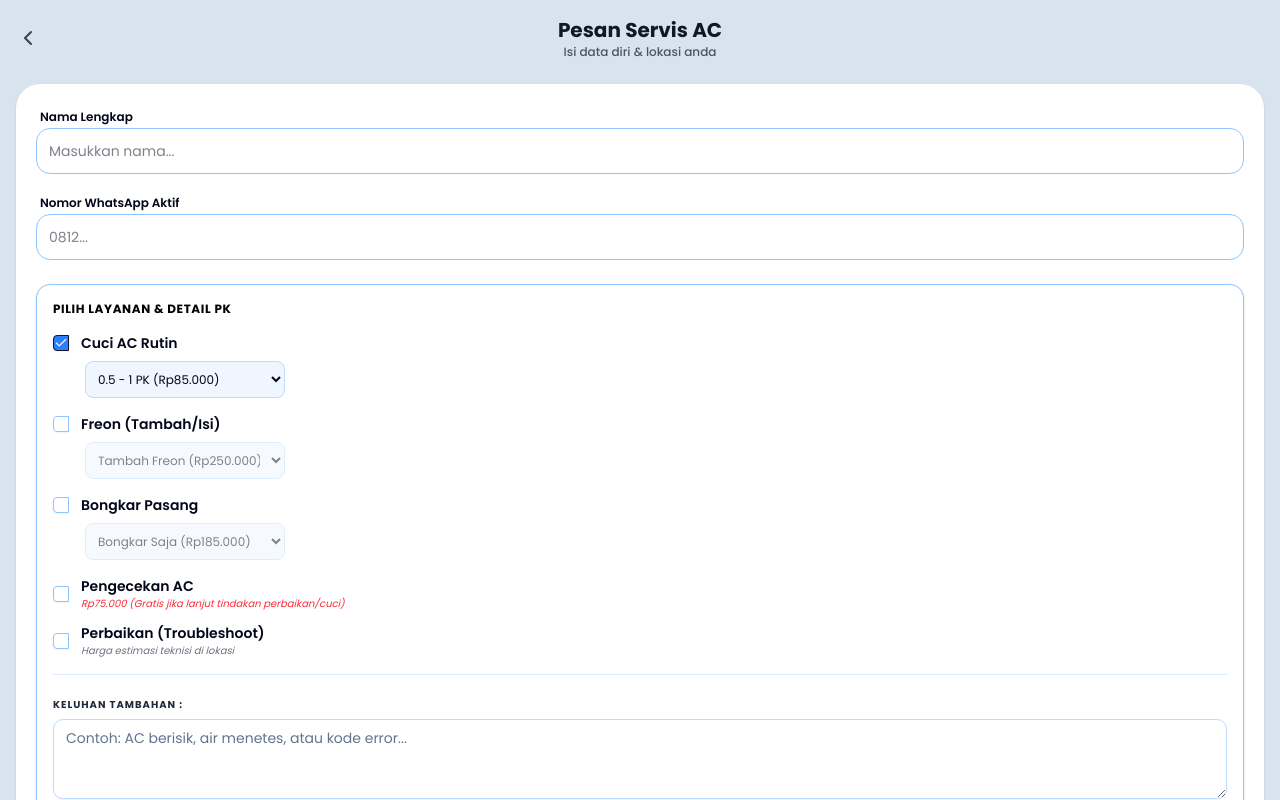
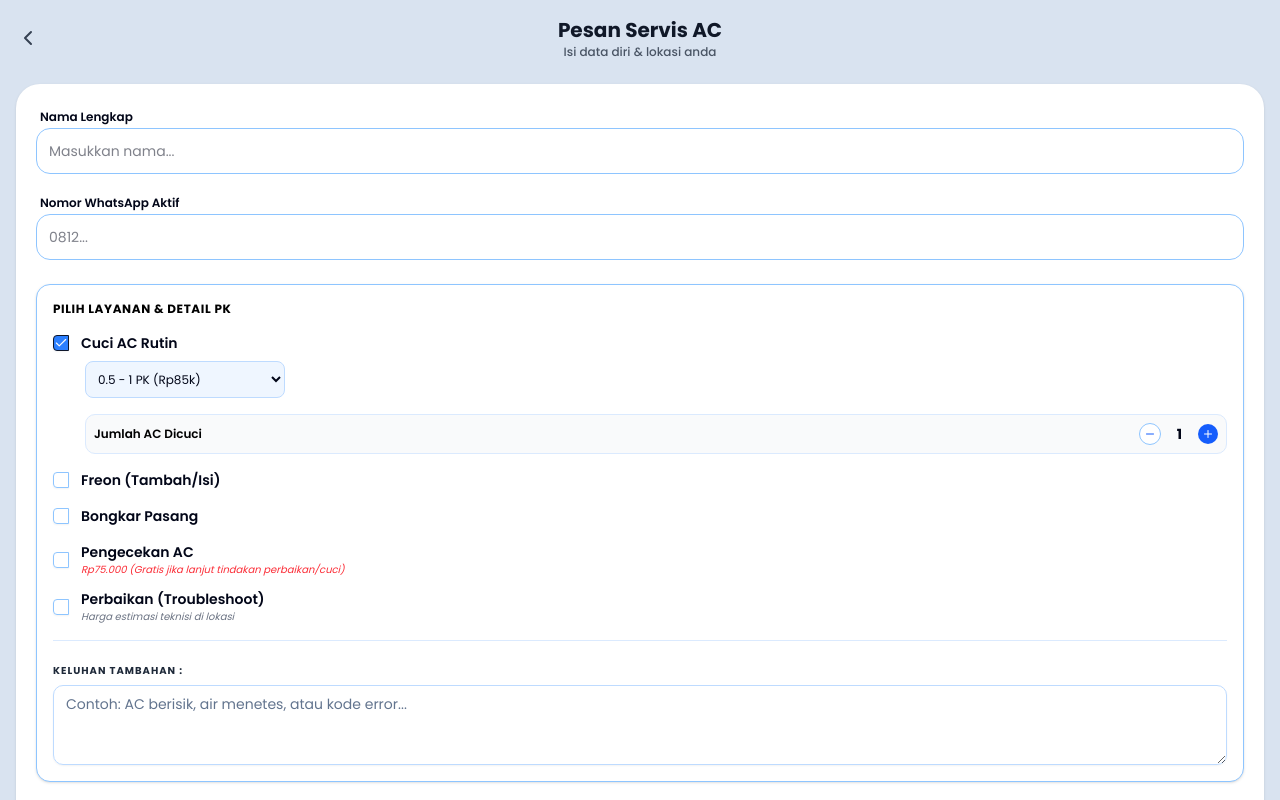
Before and after one commit to dmasaliff/kliqhome, a Next.js app: page /pemesanan in a window 1280 px wide. Both pictures are taken after a click on the checkbox 61 px from the left and 343 px from the top of the page. Shown: the top 800 px of the page. Built offline with nearby package versions, Linux system fonts and the light colour scheme; no server answers.

Commit message:
tambah fitur quantity

```diff
--- a/src/app/(customer)/pemesanan/page.tsx
+++ b/src/app/(customer)/pemesanan/page.tsx
@@ -5,7 +5,7 @@ import { Checkbox } from "@/components/ui/checkbox";
 import { Textarea } from "@/components/ui/textarea";
 import { TimeSlot } from "@/components/TimeSlot";
 import { SuccessSection } from "@/components/SuccessSection";
-import { ChevronLeft, Sun, CloudSun, Moon } from "lucide-react";
+import { ChevronLeft, Sun, CloudSun, Moon, Minus, Plus } from "lucide-react";
 import Link from "next/link";
 import { useState } from "react";
 import { submitOrder } from "@/app/actions/orderActions";
@@ -19,16 +19,37 @@ export default function PesanPage() {
   const [service, setService] = useState<string[]>([]);
   const [isSuccess, setIsSuccess] = useState(false);
   const [isLoading, setIsLoading] = useState(false);
+  const [qtyCuci, setQtyCuci] = useState(1);
+  const [qtyFreon, setQtyFreon] = useState(1);
+  const [qtyBP, setQtyBP] = useState(1);
+  const [qtyPengecekan, setQtyPengecekan] = useState(1);
 
   const handleSuccess = async () => {
     if (!isFormValid || isLoading) return;
     setIsLoading(true);
+
+    const finalServices: string[] = [];
+
+    service.forEach((item) => {
+      if (item.startsWith("cuci_")) {
+        for (let i = 0; i < qtyCuci; i++) finalServices.push(`${item} (Unit ${i + 1})`);
+      } else if (item.includes("freon")) {
+        for (let i = 0; i < qtyFreon; i++) finalServices.push(`${item} (Unit ${i + 1})`);
+      } else if (item.includes("bongkar")) {
+        for (let i = 0; i < qtyBP; i++) finalServices.push(`${item} (Unit ${i + 1})`);
+      } else if (item === "pengecekan") {
+        for (let i = 0; i < qtyPengecekan; i++) finalServices.push(`pengecekan (Unit ${i + 1})`);
+      } else {
+        finalServices.push(item);
+      }
+    });
+
     try {
       await submitOrder({
         customer_name,
         customer_phone,
         address,
-        service,
+        service : finalServices,
         keluhan,
         time_slot: selectedSlot || "Belum dipilih",
       });
@@ -41,6 +62,27 @@ export default function PesanPage() {
       setIsLoading(false);
     }
   };
+
+  const QtyCounter = ({ value, onChange, label }: { value: number; onChange: (v: number) => void; label: string }) => (
+    <div className="flex items-center justify-between ml-8 mt-2 bg-gray-50 p-2 rounded-lg border border-blue-100">
+      <span className="text-[12px] font-semibold text-black">{label}</span>
+      <div className="flex items-center space-x-4">
+        <button
+          onClick={() => onChange(Math.max(1, value - 1))}
+          className="p-1 bg-white border border-blue-300 rounded-full text-blue-600 active:scale-90"
+        >
+          <Minus className="w-3 h-3" />
+        </button>
+        <span className="text-sm font-bold">{value}</span>
+        <button
+          onClick={() => onChange(value + 1)}
+          className="p-1 bg-blue-600 rounded-full text-white active:scale-90"
+        >
+          <Plus className="w-3 h-3" />
+        </button>
+      </div>
+    </div>
+  );
 
   const handleLayananChange = (idBaru: string) => {
     setService((prev) => {
@@ -156,16 +198,21 @@ export default function PesanPage() {
                 />
                 <label htmlFor="cat_cuci" className="text-sm font-semibold">Cuci AC Rutin</label>
               </div>
+              {service.some(id => id.startsWith("cuci_")) && (
+                <>
                   <select
                     disabled={!service.some(id => id.startsWith("cuci_"))}
                     onChange={(e) => handleLayananChange(e.target.value)}
                     value={service.find(id => id.startsWith("cuci_")) || "cuci_05_1"}
-                className="ml-8 w-full max-w-50 text-xs p-2 border border-blue-200 rounded-md bg-blue-50 outline-none disabled:opacity-50"
+                    className="ml-8 w-full max-w-50 text-xs p-2 border border-blue-200 rounded-md bg-blue-50"
                   >
-                <option value="cuci_05_1">0.5 - 1 PK (Rp85.000)</option>
-                <option value="cuci_15">1.5 PK (Rp90.000)</option>
-                <option value="cuci_2">2 PK (Rp100.000)</option>
+                    <option value="cuci_05_1">0.5 - 1 PK (Rp85k)</option>
+                    <option value="cuci_15">1.5 PK (Rp90k)</option>
+                    <option value="cuci_2">2 PK (Rp100k)</option>
                   </select>
+                  <QtyCounter label="Jumlah AC Dicuci" value={qtyCuci} onChange={setQtyCuci} />
+                </>
+              )}
             </div>
 
             {/* 2. FREON */}
@@ -187,16 +234,21 @@ export default function PesanPage() {
                 />
                 <label htmlFor="cat_freon" className="text-sm font-semibold">Freon (Tambah/Isi)</label>
               </div>
+              {service.some(id => id.includes("freon")) && (
+                <>
                   <select
                     disabled={!service.some(id => id.includes("freon"))}
                     onChange={(e) => handleLayananChange(e.target.value)}
                     value={service.find(id => id.includes("freon")) || "tambah_freon"}
-                className="ml-8 w-full max-w-50 text-xs p-2 border border-blue-200 rounded-md bg-blue-50 outline-none disabled:opacity-50"
+                    className="ml-8 w-full max-w-50 text-xs p-2 border border-blue-200 rounded-md bg-blue-50"
                   >
-                <option value="tambah_freon">Tambah Freon (Rp250.000)</option>
-                <option value="isi_freon_05_1">Isi Full 0.5 - 1 PK (Rp350.000)</option>
-                <option value="isi_freon_15_2">Isi Full 1.5 - 2 PK (Rp450.000)</option>
+                    <option value="tambah_freon">Tambah (Rp250k)</option>
+                    <option value="isi_freon_05_1">Full 0.5-1PK (Rp350k)</option>
+                    <option value="isi_freon_15_2">Full 1.5-2PK (Rp450k)</option>
                   </select>
+                  <QtyCounter label="Jumlah Unit Freon" value={qtyFreon} onChange={setQtyFreon} />
+                </>
+              )}
             </div>
 
             {/* 3. BONGKAR PASANG */}
@@ -218,16 +270,21 @@ export default function PesanPage() {
                 />
                 <label htmlFor="cat_bp" className="text-sm font-semibold">Bongkar Pasang</label>
               </div>
+              {service.some(id => id.includes("bongkar")) && (
+                <>
                   <select
                     disabled={!service.some(id => id.includes("bongkar"))}
                     onChange={(e) => handleLayananChange(e.target.value)}
                     value={service.find(id => id.includes("bongkar")) || "bongkar"}
                     className="ml-8 w-full max-w-50 text-xs p-2 border border-blue-200 rounded-md bg-blue-50 outline-none disabled:opacity-50"
                   >
-                <option value="bongkar">Bongkar Saja (Rp185.000)</option>
-                <option value="bongkar_pasang_05_1">Pasang Baru 0.5 - 1 PK (Rp450.000)</option>
-                <option value="bongkar_pasang_15_2">Pasang Baru 1.5 - 2 PK (Rp550.000)</option>
+                    <option value="bongkar">Bongkar Saja (Rp185k)</option>
+                    <option value="bongkar_pasang_05_1">Pasang Baru 0.5 - 1 PK (Rp450k)</option>
+                    <option value="bongkar_pasang_15_2">Pasang Baru 1.5 - 2 PK (Rp550k)</option>
                   </select>
+                  <QtyCounter label="Jumlah Unit Bongkar/Pasang" value={qtyBP} onChange={setQtyBP} />
+                </>
+              )}
             </div>
 
             {/* 4. PERBAIKAN & PENGECEKAN (ID: pengecekan / perbaikan) */}
@@ -235,7 +292,10 @@ export default function PesanPage() {
                 <div className="flex items-center space-x-3">
                   <Checkbox
                     id="pengecekan"
-                    onCheckedChange={() => handleLayananChange("pengecekan")}
+                    onCheckedChange={() => {
+                      handleLayananChange("pengecekan")
+                      if (!service.includes("pengecekan")) setQtyPengecekan(1);
+                    }}
                     checked={service.includes("pengecekan")} // Pastikan state sync
                     className="border-blue-300 data-[state=checked]:bg-blue-500"
                   />
@@ -246,6 +306,13 @@ export default function PesanPage() {
                     </span>
                   </div>
                 </div>
+                {service.includes("pengecekan") && (
+                  <QtyCounter
+                    label="Jumlah Unit Dicek"
+                    value={qtyPengecekan}
+                    onChange={setQtyPengecekan}
+                  />
+                )}
 
                 <div className="flex items-center space-x-3">
                   <Checkbox
--- a/src/app/(teknisi)/order/[id]/page.tsx
+++ b/src/app/(teknisi)/order/[id]/page.tsx
@@ -104,10 +104,13 @@ export default function OrderPage() {
     setLoading(false);
   }
 
-  // Ubah bagian ini
   const layananText = Array.isArray(orderData?.service)
-    ? orderData.service.map(id => MAP_LAYANAN[id] || id).join(", ")
-    : (MAP_LAYANAN[orderData?.service as unknown as string] || orderData?.service || "Layanan tidak tersedia");
+  ? orderData.service.map(item => {
+      const pureId = item.split(" (")[0];
+      const unitSuffix = item.includes(" (") ? " (" + item.split(" (")[1] : "";
+      return (MAP_LAYANAN[pureId] || pureId) + unitSuffix;
+    }).join(", ")
+  : "Layanan tidak tersedia";
 
   if (fetching || !orderData) {
     return (
--- a/src/app/(teknisi)/profile/[id]/page.tsx
+++ b/src/app/(teknisi)/profile/[id]/page.tsx
@@ -224,8 +224,10 @@ export default function TechnicianProfile() {
                         </p>
                         <h4 className="font-bold text-lg mt-2 text-gray-800">
                             {item.service.map(id => {
-                                const item = DAFTAR_LAYANAN.find(layanan => layanan.id === id);
-                                return item ? item.label : id;
+                                const pureId = id.split(" (")[0];
+                                const unitSuffix = id.includes(" (") ? " (" + id.split(" (")[1] : "";
+                                const item = DAFTAR_LAYANAN.find(layanan => layanan.id === pureId);
+                                return item ? `${item.label}${unitSuffix}` : id;
                             }).join(", ")}
                         </h4>
                         </div>
--- a/src/app/actions/orderActions.ts
+++ b/src/app/actions/orderActions.ts
@@ -25,6 +25,8 @@ export async function submitOrder(data: {
   keluhan: string,
 }) {
 
+  const pureServiceIds = data.service.map(s => s.split(" (")[0]);
+
   const hasActionService = data.service.some(id =>
     id.startsWith("cuci_") ||
     id.startsWith("isi_freon_") ||
@@ -32,17 +34,20 @@ export async function submitOrder(data: {
     id.startsWith("bongkar")
   );
 
-  const namaLayananLengkap = data.service.map(id => {
-    const item = DAFTAR_LAYANAN.find(layanan => layanan.id === id);
-    return item ? item.label : id;
+  const namaLayananLengkap = data.service.map(s => {
+    const pureId = s.split(" (")[0];
+    const unitSuffix = s.includes(" (") ? " (" + s.split(" (")[1] : "";
+    const item = DAFTAR_LAYANAN.find(layanan => layanan.id === pureId);
+    return item ? `${item.label}${unitSuffix}` : s;
   }).join(", ");
 
   const supabase = await createClient();
-  const totalPrice = data.service.reduce((total, selectedId) => {
-  const layanan = DAFTAR_LAYANAN.find(item => item.id === selectedId);
+  const totalPrice = data.service.reduce((total, s) => {
+    const pureId = s.split(" (")[0];
+    const layanan = DAFTAR_LAYANAN.find(item => item.id === pureId)
 
     if (layanan) {
-    if (hasActionService && selectedId === "pengecekan") {
+      if (hasActionService && pureId === "pengecekan") {
         return total + 0;
       }
       return total + layanan.harga;
@@ -67,7 +72,7 @@ export async function submitOrder(data: {
         time_slot: data.time_slot,
         total_price: totalPrice,
         technician_share: technicianShare,
-        status: 'available', // Status awal saat dipesan customer
+        status: 'available',
         keluhan: data.keluhan,
       }
     ])
```
Also changed, not shown: src/app/(teknisi)/detailorder/[id]/page.tsx (+42 -23 lines). Lines whose indentation alone changed are shown as unchanged.
